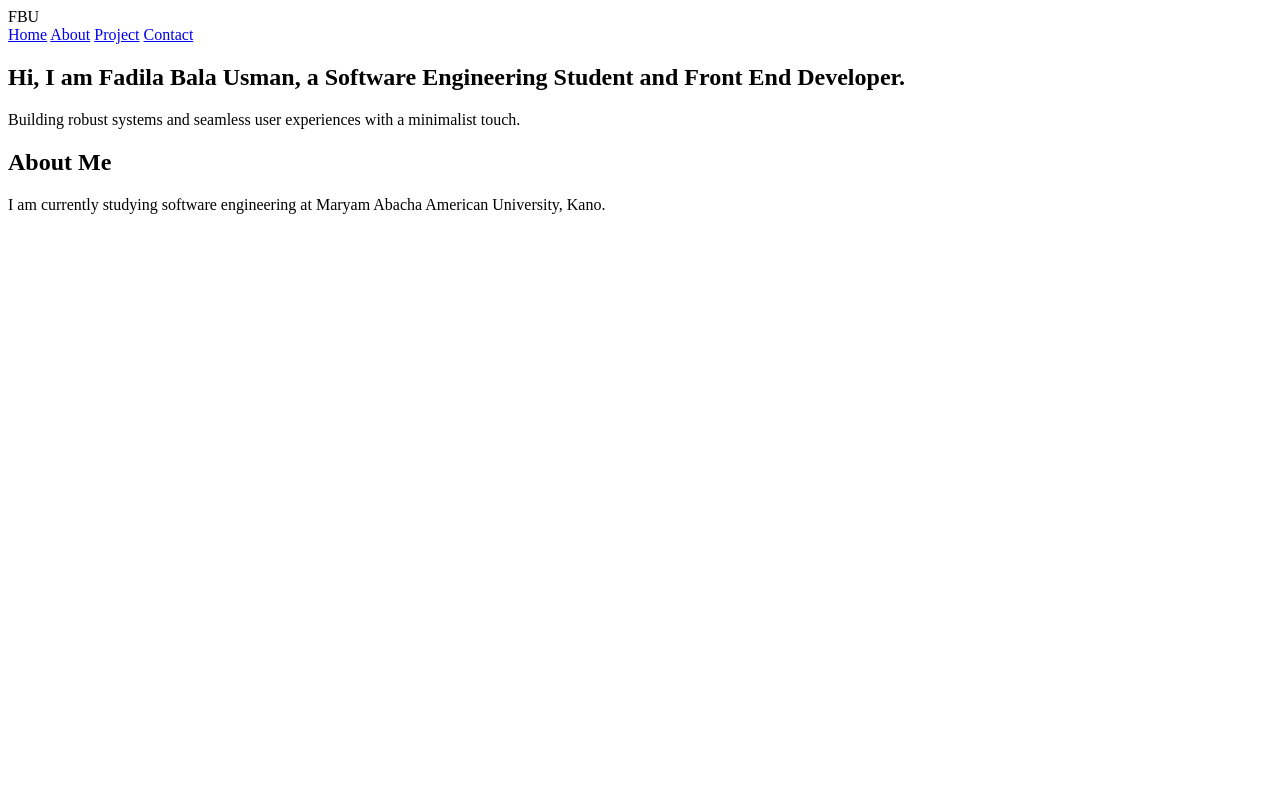
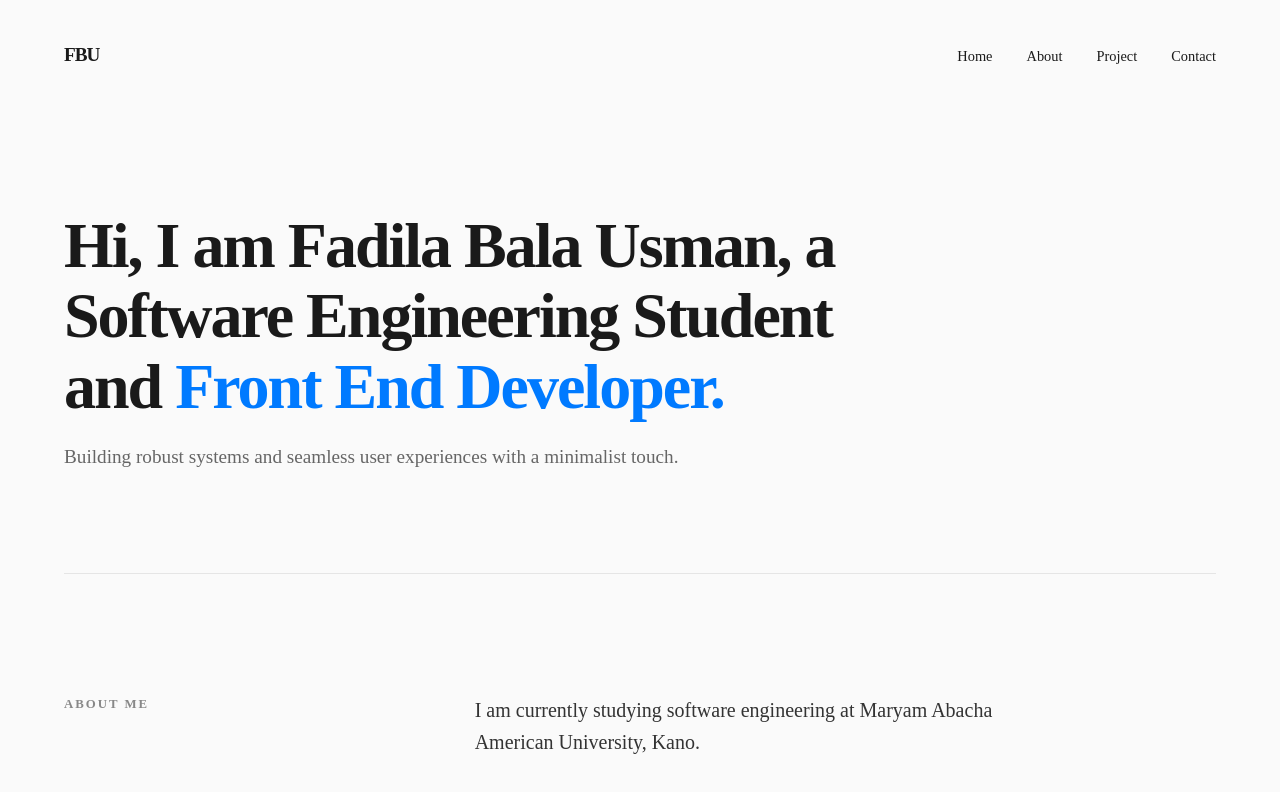
Before and after one commit to fadeelah2007/My-Portfolio, a plain HTML site: page index.html in a window 1280 px wide. Drawn offline with Linux system fonts and the light colour scheme.

Commit message:
Updated html file and added css file

```diff
--- a/index.html
+++ b/index.html
@@ -4,6 +4,7 @@
 <head>
     <meta charset="UTF-8">
     <meta name="viewport" content="width=device-width, initial-scale=1.0">
+    <link rel="stylesheet" href="styles.css">
     <title>FBU | Front End Developer</title>
 </head>
 <body>
@@ -14,7 +15,7 @@
             <a href="#home">Home</a>
             <a href="#about">About</a>
             <a href="#projects">Project</a>
-            <a href="#contact">Contact</a>
+            <a href="mailto:fadilausman705@gmail.com">Contact</a>
         </nav>
     </header>
 
@@ -22,8 +23,8 @@
         <section id="home">
             <h1>Hi, I am Fadila Bala Usman,
                 a Software Engineering Student and
-                <span>Front End Developer.</span></h1>
-                <p>Building robust systems and seamless
+                <span class="accent">Front End Developer.</span></h1>
+                <p class="subtitle">Building robust systems and seamless
                    user experiences with a minimalist touch.</p>
         </section>
 
@@ -37,7 +38,7 @@
         <section id="projects"></section>
     </main>
 
-    <footer id="contact"></footer>
+    <footer></footer>
 </body>
 
 </html>
--- /dev/null
+++ b/styles.css
@@ -0,0 +1,77 @@
+* {
+    margin: 0;
+    padding: 0;
+    box-sizing: border-box;
+}
+
+body {
+    background-color: #FAFAFA;
+    color: #1A1A1A;
+    line-height: 1.6;
+    padding: 0 5%;
+}
+
+header {
+    display: flex;
+    justify-content: space-between;
+    align-items: center;
+    padding: 40px 0;
+    position: sticky;
+    top: 0;
+}
+
+.initials {
+    font-weight: 700;
+    font-size: 1.2rem;
+    letter-spacing: -1px;
+}
+
+nav a {
+    text-decoration: none;
+    color: #1A1A1A;
+    margin-left: 30px;
+    font-size: 0.9rem;
+    transition: color 0.3s;
+}
+
+nav a:hover {color: #007AFF;}
+
+#home {
+    padding: 100px 0;
+    max-width: 800px;
+}
+
+h1 {
+    font-size: clamp(2.5rem, 8vw, 4rem);
+    line-height: 1.1;
+    margin-bottom: 20px;
+    letter-spacing: -2px;
+}
+
+.accent {color: #007AFF;}
+
+.subtitle {
+    font-size: 1.2rem;
+    color: #666666;
+}
+
+#about {
+    padding: 120px 0;
+    border-top: 1px solid #E5E5E5;
+    display: grid;
+    grid-template-columns: 1fr 2fr;
+    gap: 40px;
+}
+
+#about h2 {
+    font-size: 0.8rem;
+    text-transform: uppercase;
+    letter-spacing: 2px;
+    color: #888888;
+}
+
+#about p {
+    font-size: 1.25rem;
+    max-width: 600px;
+    color: #333333;
+}
```
